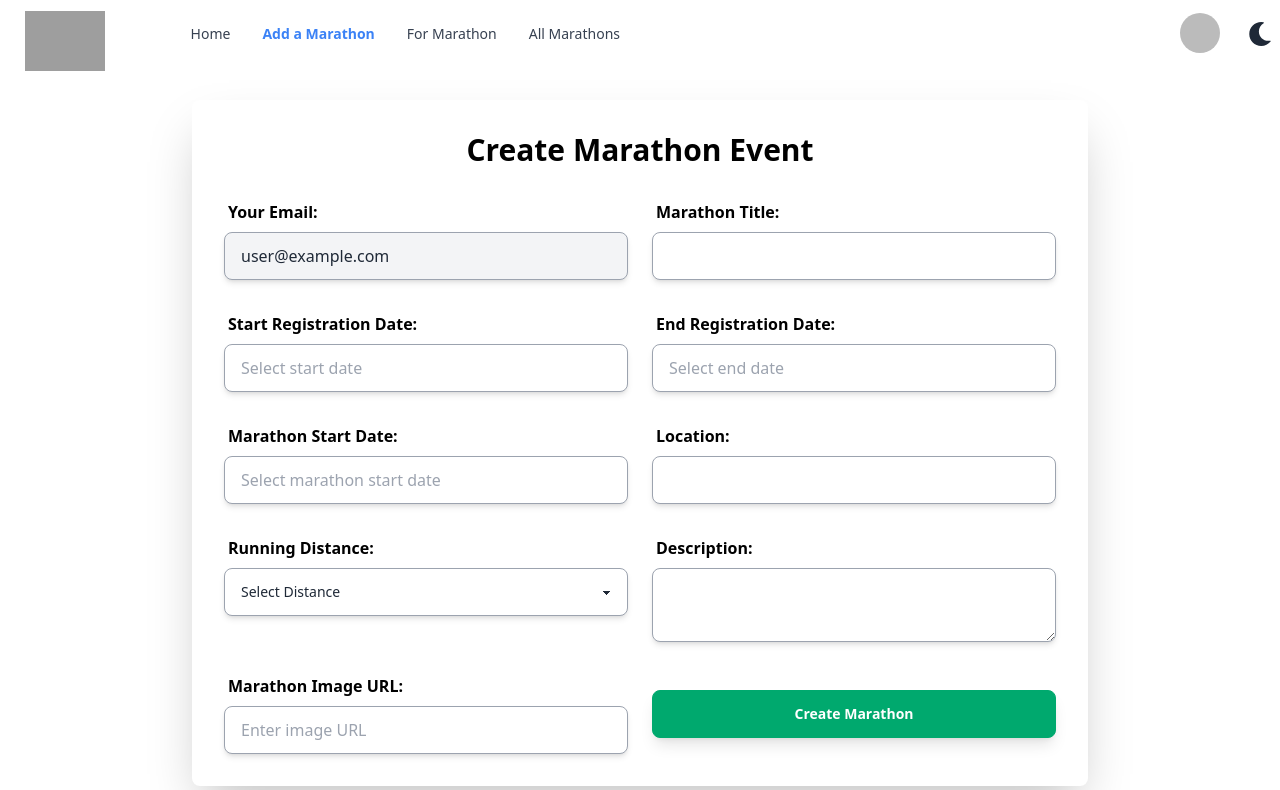
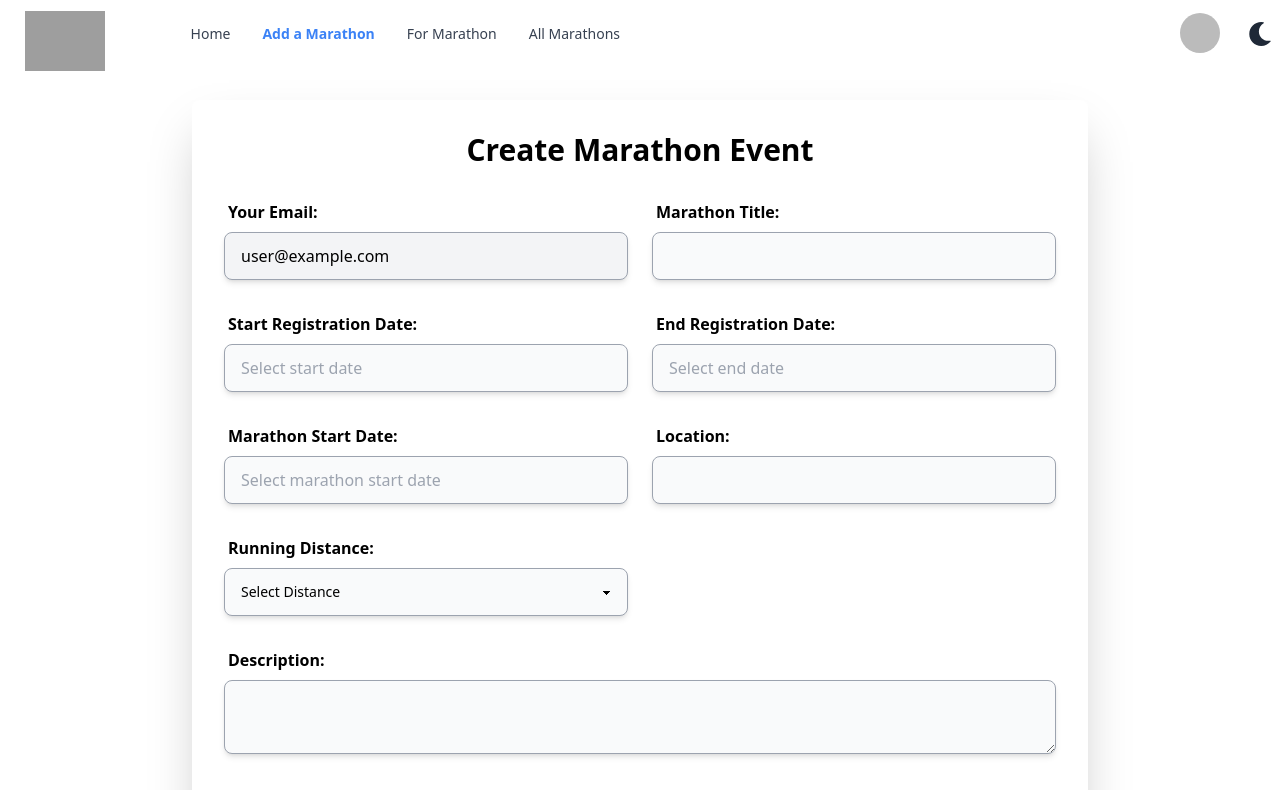
Before and after one commit to Mthe001/Marathon_240, a React (Vite) app: page /add_marathon in a window 1280 px wide. Shown: the top 790 px of the page. Built offline with nearby package versions, Linux system fonts and the light colour scheme; no server answers; sample sign-in values are in the browser's storage; grey boxes are pictures that could not be loaded.

Commit message:
fix:add_form_color

```diff
--- a/src/pages/AddMarathonForm/AddMarathonForm.jsx
+++ b/src/pages/AddMarathonForm/AddMarathonForm.jsx
@@ -98,88 +98,90 @@ const AddMarathonForm = () => {
     };
 
     return (
-        <div className="add-marathon p-8 bg-white rounded-lg shadow-2xl max-w-4xl mx-auto mt-8 my-24">
-            <h2 className="text-3xl font-bold mb-6 text-center text-black">Create Marathon Event</h2>
+        <div className="add-marathon p-8 bg-white dark:bg-gray-900 rounded-lg shadow-2xl max-w-4xl mx-auto mt-8 my-24 transition-all duration-300">
+            <h2 className="text-3xl font-bold mb-6 text-center text-black dark:text-gray-200 transition-all duration-300">
+                Create Marathon Event
+            </h2>
             <form ref={formRef} onSubmit={handleSubmit} className="grid grid-cols-1 sm:grid-cols-2 gap-6">
                 {/* User Email (Read-only) */}
                 <div className="form-control col-span-1">
-                    <label className="label font-semibold text-black">Your Email:</label>
+                    <label className="label font-semibold text-black dark:text-gray-300">Your Email:</label>
                     <input
                         type="email"
                         name="email"
                         value={user?.email || ''}
                         readOnly
-                        className="input input-bordered w-full bg-gray-100 border-gray-400 shadow-md focus:outline-none"
+                        className="input input-bordered w-full bg-gray-100 dark:bg-gray-800 text-black dark:text-gray-300 border-gray-400 dark:border-gray-600 shadow-md focus:outline-none"
                     />
                 </div>
 
                 {/* Marathon Title */}
                 <div className="form-control col-span-1">
-                    <label className="label font-semibold text-black">Marathon Title:</label>
+                    <label className="label font-semibold text-black dark:text-gray-300">Marathon Title:</label>
                     <input
                         type="text"
                         name="title"
-                        className="input input-bordered w-full border-gray-400 shadow-md focus:outline-none focus:ring-2 focus:ring-black"
+                        className="input input-bordered w-full border-gray-400 dark:border-gray-600 bg-gray-50 dark:bg-gray-800 text-black dark:text-gray-300 shadow-md focus:outline-none focus:ring-2 focus:ring-black dark:focus:ring-gray-500"
                         required
                     />
                 </div>
 
                 {/* Start Registration Date */}
                 <div className="form-control col-span-1">
-                    <label className="label font-semibold text-black">Start Registration Date:</label>
+                    <label className="label font-semibold text-black dark:text-gray-300">Start Registration Date:</label>
                     <DatePicker
                         selected={startRegDate}
                         onChange={(date) => setStartRegDate(date)}
                         dateFormat="yyyy-MM-dd"
                         placeholderText="Select start date"
-                        className="input input-bordered w-full border-gray-400 shadow-md focus:outline-none focus:ring-2 focus:ring-black"
+                        className="input input-bordered w-full border-gray-400 dark:border-gray-600 bg-gray-50 dark:bg-gray-800 text-black dark:text-gray-300 shadow-md focus:outline-none focus:ring-2 focus:ring-black dark:focus:ring-gray-500"
                         required
                     />
                 </div>
 
                 {/* End Registration Date */}
                 <div className="form-control col-span-1">
-                    <label className="label font-semibold text-black">End Registration Date:</label>
+                    <label className="label font-semibold text-black dark:text-gray-300">End Registration Date:</label>
                     <DatePicker
                         selected={endRegDate}
                         onChange={(date) => setEndRegDate(date)}
                         dateFormat="yyyy-MM-dd"
                         placeholderText="Select end date"
-                        className="input input-bordered w-full border-gray-400 shadow-md focus:outline-none focus:ring-2 focus:ring-black"
+                        className="input input-bordered w-full border-gray-400 dark:border-gray-600 bg-gray-50 dark:bg-gray-800 text-black dark:text-gray-300 shadow-md focus:outline-none focus:ring-2 focus:ring-black dark:focus:ring-gray-500"
                         required
                     />
                 </div>
 
                 {/* Marathon Start Date */}
                 <div className="form-control col-span-1">
-                    <label className="label font-semibold text-black">Marathon Start Date:</label>
+                    <label className="label font-semibold text-black dark:text-gray-300">Marathon Start Date:</label>
                     <DatePicker
                         selected={marathonStartDate}
                         onChange={(date) => setMarathonStartDate(date)}
                         dateFormat="yyyy-MM-dd"
                         placeholderText="Select marathon start date"
-                        className="input input-bordered w-full border-gray-400 shadow-md focus:outline-none focus:ring-2 focus:ring-black"
+                        className="input input-bordered w-full border-gray-400 dark:border-gray-600 bg-gray-50 dark:bg-gray-800 text-black dark:text-gray-300 shadow-md focus:outline-none focus:ring-2 focus:ring-black dark:focus:ring-gray-500"
                         required
                     />
                 </div>
 
                 {/* Location */}
                 <div className="form-control col-span-1">
-                    <label className="label font-semibold text-black">Location:</label>
+                    <label className="label font-semibold text-black dark:text-gray-300">Location:</label>
                     <input
                         type="text"
                         name="location"
-                        className="input input-bordered w-full border-gray-400 shadow-md focus:outline-none focus:ring-2 focus:ring-black"
+                        className="input input-bordered w-full border-gray-400 dark:border-gray-600 bg-gray-50 dark:bg-gray-800 text-black dark:text-gray-300 shadow-md focus:outline-none focus:ring-2 focus:ring-black dark:focus:ring-gray-500"
                         required
                     />
                 </div>
 
                 {/* Running Distance */}
                 <div className="form-control col-span-1">
-                    <label className="label font-semibold text-black">Running Distance:</label>
+                    <label className="label font-semibold text-black dark:text-gray-300">Running Distance:</label>
                     <select
                         name="runningDistance"
-                        className="select select-bordered w-full border-gray-400 shadow-md focus:outline-none focus:ring-2 focus:ring-black"
+                        className="select select-bordered w-full border-gray-400 dark:border-gray-600 bg-gray-50 dark:bg-gray-800 text-black dark:text-gray-300 shadow-md focus:outline-none focus:ring-2 focus:ring-black dark:focus:ring-gray-500"
                         required
                     >
                         <option value="">Select Distance</option>
@@ -190,32 +192,32 @@ const AddMarathonForm = () => {
                 </div>
 
                 {/* Description */}
-                <div className="form-control col-span-1">
-                    <label className="label font-semibold text-black">Description:</label>
+                <div className="form-control col-span-2">
+                    <label className="label font-semibold text-black dark:text-gray-300">Description:</label>
                     <textarea
                         name="description"
-                        className="textarea textarea-bordered w-full border-gray-400 shadow-md focus:outline-none focus:ring-2 focus:ring-black"
+                        className="textarea textarea-bordered w-full border-gray-400 dark:border-gray-600 bg-gray-50 dark:bg-gray-800 text-black dark:text-gray-300 shadow-md focus:outline-none focus:ring-2 focus:ring-black dark:focus:ring-gray-500"
                         required
                     ></textarea>
                 </div>
 
                 {/* Marathon Image URL */}
-                <div className="form-control col-span-1">
-                    <label className="label font-semibold text-black">Marathon Image URL:</label>
+                <div className="form-control col-span-2">
+                    <label className="label font-semibold text-black dark:text-gray-300">Marathon Image URL:</label>
                     <input
                         type="text"
                         name="imageUrl"
-                        className="input input-bordered w-full border-gray-400 shadow-md focus:outline-none focus:ring-2 focus:ring-black"
+                        className="input input-bordered w-full border-gray-400 dark:border-gray-600 bg-gray-50 dark:bg-gray-800 text-black dark:text-gray-300 shadow-md focus:outline-none focus:ring-2 focus:ring-black dark:focus:ring-gray-500"
                         placeholder="Enter image URL"
                         required
                     />
                 </div>
 
                 {/* Submit Button */}
-                <div className="col-span-1">
+                <div className="col-span-2">
                     <button
                         type="submit"
-                        className="btn btn-success w-full mt-6 text-white shadow-lg hover:shadow-2xl focus:outline-none focus:ring-2 focus:ring-black"
+                        className="btn btn-success w-full mt-6 text-white bg-green-500 hover:bg-green-600 shadow-lg hover:shadow-2xl focus:outline-none focus:ring-2 focus:ring-black dark:focus:ring-gray-500"
                     >
                         Create Marathon
                     </button>
```
